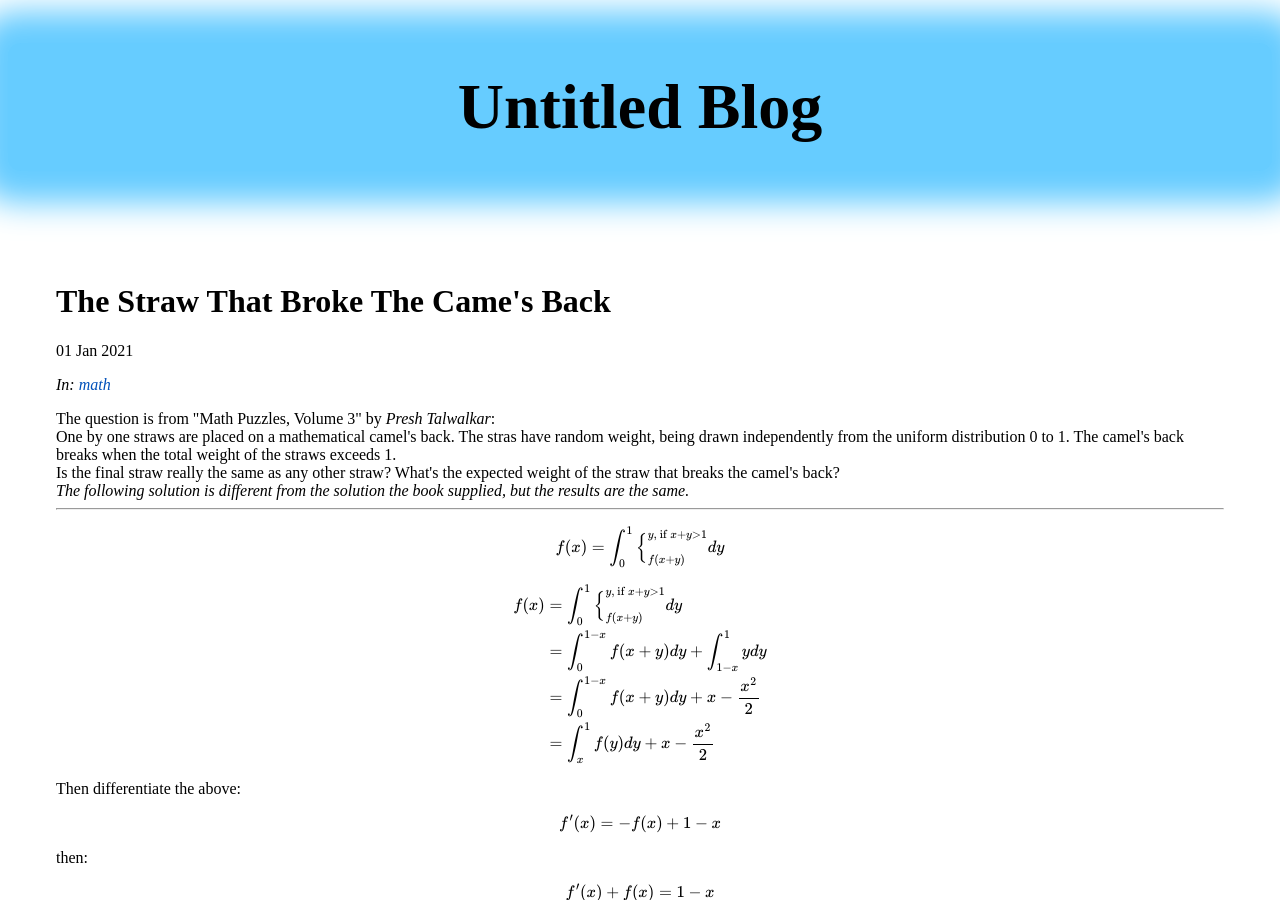
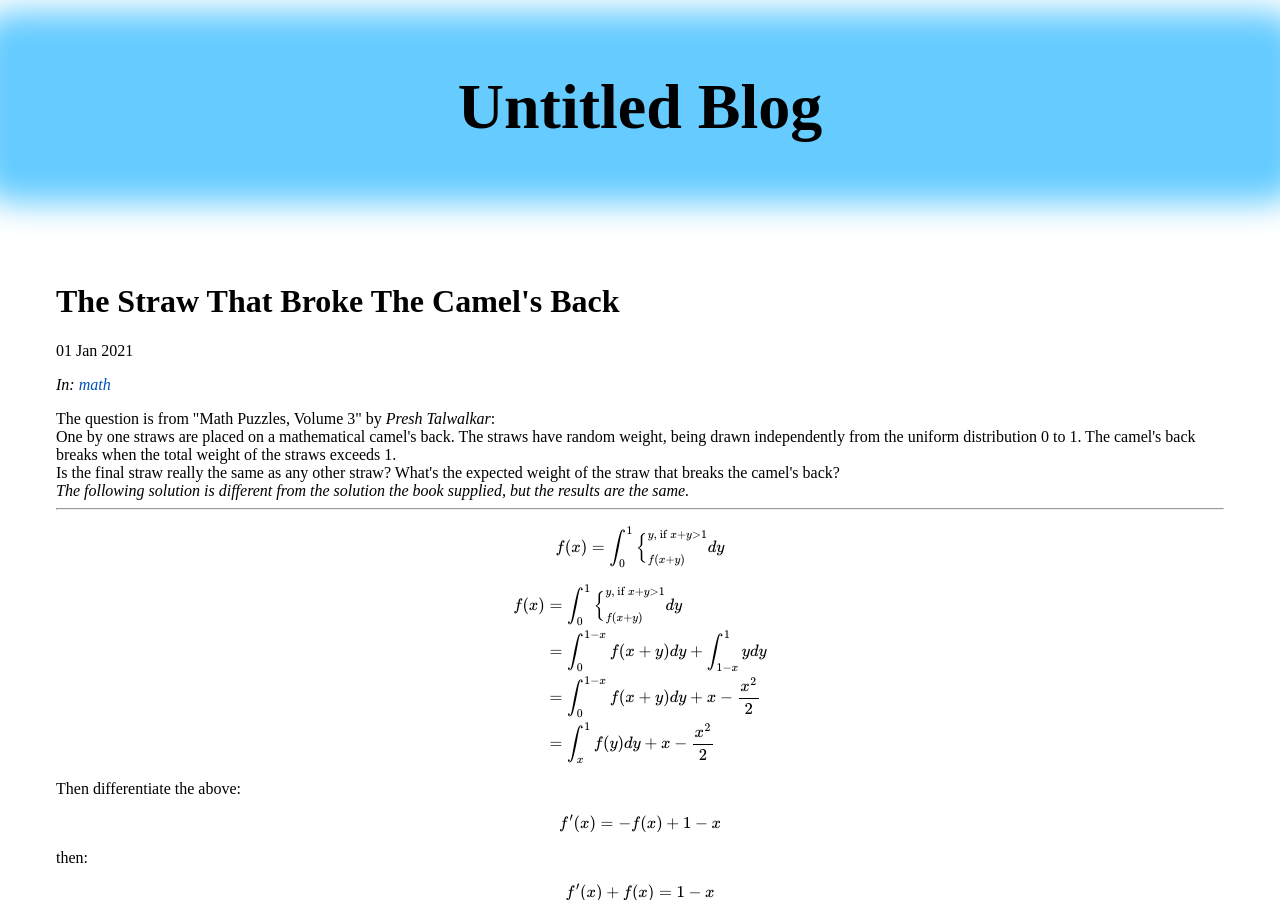
Before and after one commit to EZLiang/web, a Jekyll site: the page built from docs/_posts/2021-01-01-the-straw-that-broke-the-camels-back.html, in a window 1280 px wide and 900 px high. Built offline with Jekyll 4.4.1, drawn with Linux system fonts in a browser that asks for light colours; some of the changed text lies outside the part shown.

Commit message:
Fix typo

```diff
--- a/docs/_posts/2021-01-01-the-straw-that-broke-the-camels-back.html
+++ b/docs/_posts/2021-01-01-the-straw-that-broke-the-camels-back.html
@@ -1,13 +1,13 @@
 ---
 layout: post
-title: The Straw That Broke The Came's Back
+title: The Straw That Broke The Camel's Back
 categories: math
 mathjax: true
 ---
 
 The question is from "Math Puzzles, Volume 3" by <i>Presh Talwalkar</i>:<br>
 <div style="border: 1px;">
-One by one straws are placed on a mathematical camel's back. The stras have random weight, being drawn independently from the
+One by one straws are placed on a mathematical camel's back. The straws have random weight, being drawn independently from the
     uniform distribution 0 to 1. The camel's back breaks when the total weight of the straws exceeds 1.<br>
 Is the final straw really the same as any other straw? What's the expected weight of the straw that breaks the camel's back?
 <div>
```
